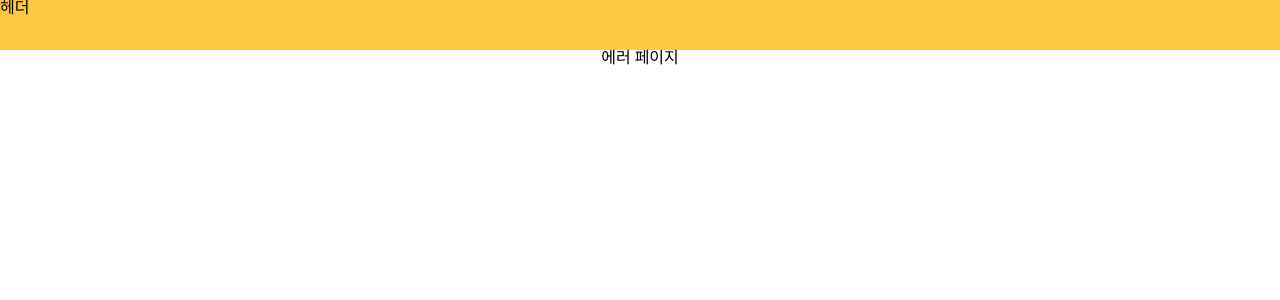
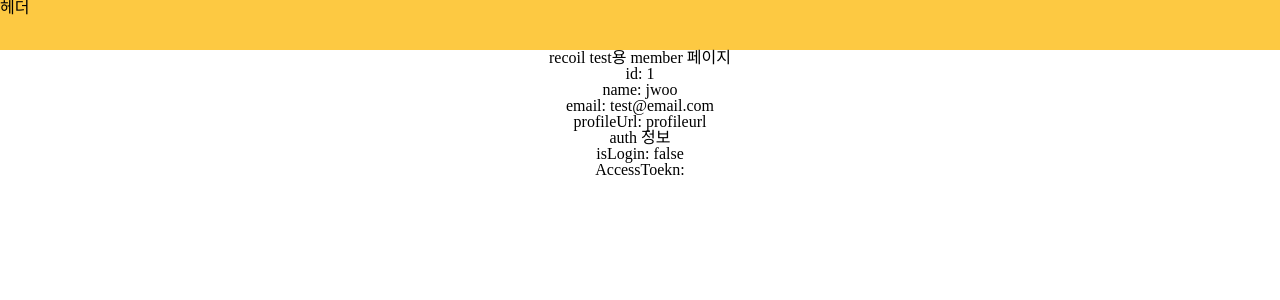
Before and after one commit to kusitms-wannafly/wannafly_fe, a React (Vite) app: page /member in a window 1280 px wide. Shown: the top 300 px of the page. Built offline with nearby package versions, Linux system fonts and the light colour scheme.

Commit message:
feat: recoil 적용 및 테스트 페이지 생성

```diff
--- a/src/App.tsx
+++ b/src/App.tsx
@@ -1,18 +1,24 @@
 import { GlobalStyle } from './styles/global-style';
 import { BrowserRouter, Routes, Route } from 'react-router-dom';
+import { RecoilRoot } from 'recoil';
 
 import { MainPage } from '@pages/Main/MainPage';
 import { NoMatchPage } from '@pages/NoMatch/NoMatchPage';
+//임시 페이지
+import { MemberPage } from '@pages/Member/MemberPage';
 
 function App() {
   return (
+    <RecoilRoot>
       <BrowserRouter>
         <GlobalStyle />
         <Routes>
           <Route path="/" element={<MainPage />} />
           <Route path="*" element={<NoMatchPage />} />
+          <Route path="/member" element={<MemberPage />} />
         </Routes>
       </BrowserRouter>
+    </RecoilRoot>
   );
 }
 
--- /dev/null
+++ b/src/pages/Member/MemberPage.tsx
@@ -0,0 +1,39 @@
+import { useEffect } from 'react';
+import { PageContainer } from '@components/Layout/PageContainer';
+
+import { useRecoilState } from 'recoil';
+import { Member, MemberState } from '@recoil/atom/member';
+import { Auth, AuthState } from '@recoil/atom/auth';
+
+export const MemberPage = () => {
+  //recoil의 member, auth atom을 가져와 활용하는 코드
+  const [member, setMember] = useRecoilState<Member>(MemberState);
+  const [auth, setAuth] = useRecoilState<Auth>(AuthState);
+
+  const setMemberState: () => void = () => {
+    setMember({
+      id: 1,
+      name: 'jwoo',
+      email: 'test@email.com',
+      profileUrl: 'profileurl',
+    });
+  };
+
+  useEffect(() => {
+    //atom의 member 정보 설정
+    setMemberState();
+  }, []);
+
+  return (
+    <PageContainer header>
+      <div>recoil test용 member 페이지</div>
+      <div>id: {member.id}</div>
+      <div>name: {member.name}</div>
+      <div>email: {member.email}</div>
+      <div>profileUrl: {member.profileUrl}</div>
+      <h3>auth 정보</h3>
+      <div>isLogin: {String(auth.isLogin)}</div>
+      <div>AccessToekn: {auth.accessToken}</div>
+    </PageContainer>
+  );
+};
--- /dev/null
+++ b/src/recoil/atom/auth.ts
@@ -0,0 +1,14 @@
+import { atom } from 'recoil';
+
+export interface Auth {
+  isLogin: boolean;
+  accessToken: string | null;
+}
+
+export const AuthState = atom<Auth>({
+  key: 'auth',
+  default: {
+    isLogin: false,
+    accessToken: null,
+  },
+});
--- a/src/recoil/states/member.ts
+++ b/src/recoil/atom/member.ts
@@ -5,7 +5,6 @@ export interface Member {
   name: string;
   email: string;
   profileUrl: string;
-  empty: boolean; //신규 사용자 여부
 }
 
 export const MemberState = atom<Member>({
@@ -15,6 +14,5 @@ export const MemberState = atom<Member>({
     name: '',
     email: '',
     profileUrl: '',
-    empty: false,
   },
 });
```
Lines whose indentation alone changed are shown as unchanged.
